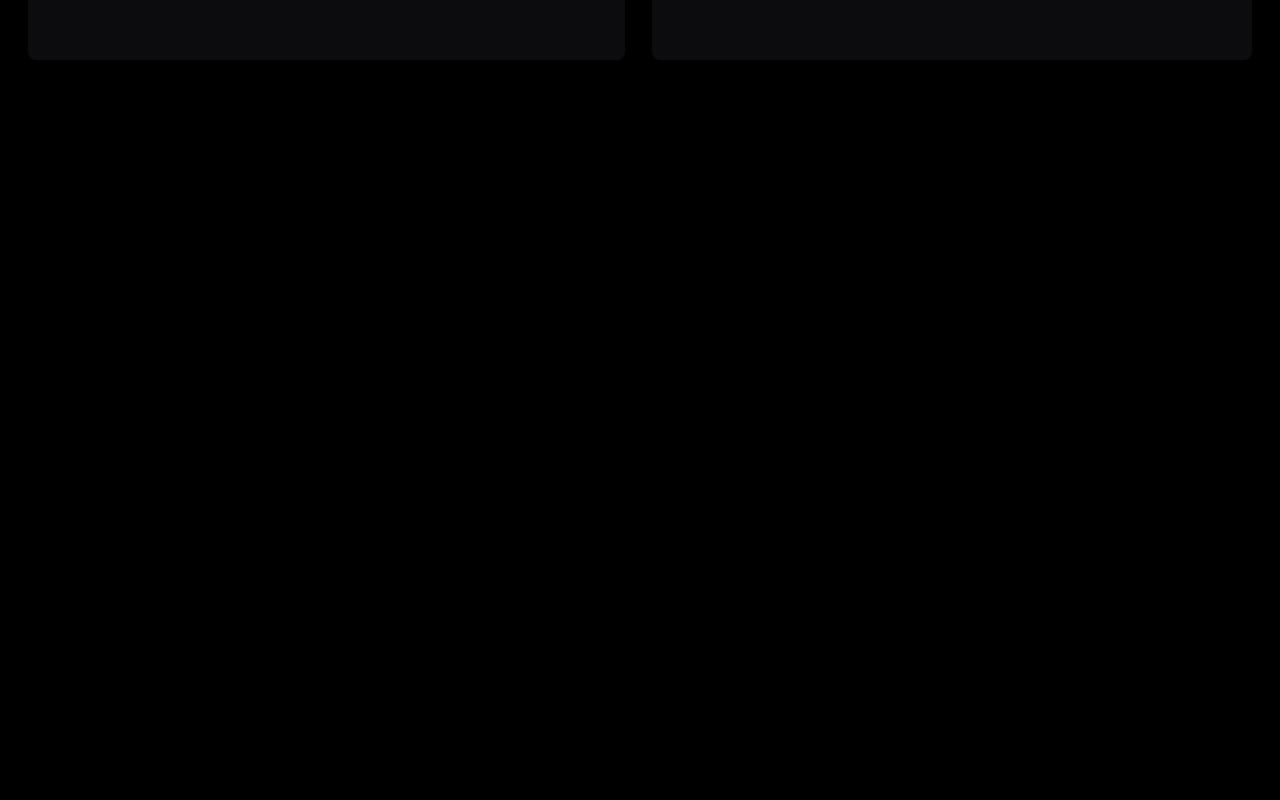
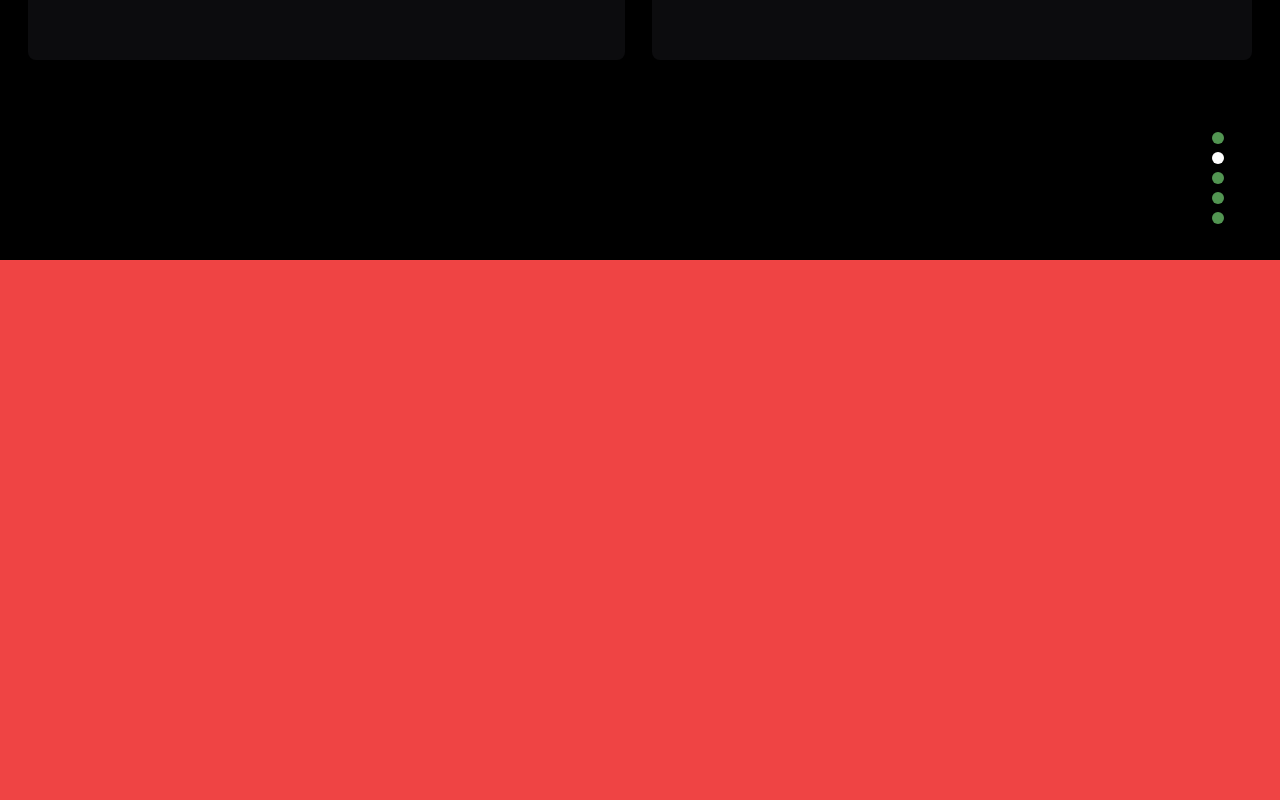
Before and after one commit to AguinaldoDs/AguinaldoFreire.ds, a Next.js app: page /Routes/Home in a window 1280 px wide. Shown: the part 540-1340 px from the top of the page. Built offline with nearby package versions, Linux system fonts and the light colour scheme.

Commit message:
update a

```diff
--- a/app/Routes/Home/Components/DynamicBgColor.tsx
+++ b/app/Routes/Home/Components/DynamicBgColor.tsx
@@ -24,6 +24,10 @@ const DynamicBackground = styled.main`
  #icon {
     border-color: ${(props) => props.$h1Color};
   }
+ #zzz {
+      background-color: ${(props) => props.$h1Color};
+ }
+
 `;
 
 
--- a/app/Routes/Home/page.tsx
+++ b/app/Routes/Home/page.tsx
@@ -4,7 +4,7 @@
 import { FaGithub, FaLinkedin } from "react-icons/fa";
 import { SiGmail } from "react-icons/si";
 import { BsGear } from "react-icons/bs";
-import { useState } from "react";
+import { useState, useEffect, useRef } from "react";
 import { useRouter } from 'next/navigation';
 
 // Biblioteca externa
@@ -23,8 +23,26 @@ const Home: React.FC = () => {
   const [colorTheme, setColorTheme] = useState('black');
   const [colorTextTheme, setColorTextTheme] = useState('white');
   const [colorH1Theme, setH1ColorTheme] = useState('#529552');
+  const [validKeyinView, setValidKeyinView] = useState(0);
 
   // Manipuladores
+  const targetRef = useRef<HTMLDivElement>(null);
+
+  // Função para rolar até o elemento
+  const scrollToDiv = () => {
+    // if (targetRef.current) {
+    //   targetRef.current.scrollIntoView({ behavior: 'smooth' });
+    //   console.log('scroll acionado')
+    // }
+  };
+
+
+  const handleValidKeyInView = (key: number) => {
+    setValidKeyinView(key);
+    console.log(key)
+  };
+
+
   const handleValidConfig = () => {
     setValidConfig(value => !value);
   };
@@ -47,10 +65,9 @@ const Home: React.FC = () => {
     setH1ColorTheme(value === colorH1Theme ? '#529552' : value);
   };
 
-
   return (
     <DynamicBackground
-      className='flex flex-col w-full h-[6000px] overflow-y-auto'
+      className="flex flex-col w-full h-[6000px] overflow-y-auto"
       $bgColor={colorTheme}
       $textColor={colorTextTheme}
       $h1Color={colorH1Theme}
@@ -58,7 +75,7 @@ const Home: React.FC = () => {
       <title>I'm seeing you! 👀</title>
 
       {/* CONTACT ME & CONFIG */}
-      <div className="flex items-center select-none">
+      <div className="flex items-center select-none ">
         <motion.div
           initial={{ opacity: 0 }}
           animate={{ opacity: 1 }}
@@ -69,17 +86,23 @@ const Home: React.FC = () => {
           <div className="fixed flex gap-20 w-max ml-9 mt-10 p-2 justify-between items-center rounded-t-lg rounded-r-lg">
             <div
               id="icon"
-              className="cursor-pointer border-solid border-b-[1px] p-1" onClick={() => { window.open('https://www.linkedin.com/in/aguinaldo-freire-95bb5a181/', '_blank') }}>
+              className="cursor-pointer border-solid border-b-[1px] p-1"
+              onClick={() => { window.open('https://www.linkedin.com/in/aguinaldo-freire-95bb5a181/', '_blank') }}
+            >
               <FaLinkedin size={40} />
             </div>
             <div
               id="icon"
-              className="cursor-pointer border-solid border-b-[1px] p-1" onClick={() => { window.open('https://github.com/AguinaldoDs', '_blank') }}>
+              className="cursor-pointer border-solid border-b-[1px] p-1"
+              onClick={() => { window.open('https://github.com/AguinaldoDs', '_blank') }}
+            >
               <FaGithub size={40} />
             </div>
             <div
               id="icon"
-              className="cursor-pointer border-solid border-b-[1px] p-1" onClick={() => { window.open('https://mail.google.com/mail/?view=cm&fs=1&to=aguinaldofreire.ds@gmail.com', '_blank') }}>
+              className="cursor-pointer border-solid border-b-[1px] p-1"
+              onClick={() => { window.open('https://mail.google.com/mail/?view=cm&fs=1&to=aguinaldofreire.ds@gmail.com', '_blank') }}
+            >
               <SiGmail size={40} />
             </div>
           </div>
@@ -95,13 +118,11 @@ const Home: React.FC = () => {
           </motion.div>
         </motion.div>
 
-
-
         <AnimatePresence>
           {validConfig && (
             <motion.div
               id="UpOptionConfigs"
-              className={`fixed flex-col text-center right-0 mr-24 mt-[10%] p-2 w-[20%] bg-woodsmoke-950 rounded-lg font-extralight`}
+              className="fixed flex-col text-center right-0 mr-24 mt-[10%] p-2 w-[20%] bg-woodsmoke-950 rounded-lg font-extralight"
               initial={{ opacity: 0 }}
               animate={{ opacity: 1 }}
               exit={{ opacity: 0 }}
@@ -110,7 +131,7 @@ const Home: React.FC = () => {
               {list.map((item, index) => (
                 <motion.div
                   key={index}
-                  className={`mt-2 cursor-pointer`}
+                  className="mt-2 cursor-pointer"
                   initial={{ opacity: 0, y: 50 }}
                   animate={{ opacity: 1, y: 0 }}
                   transition={{ delay: index * 0.2 }}
@@ -145,33 +166,70 @@ const Home: React.FC = () => {
         )}
       </div>
 
+      {/* ref - header: map position */}
+      <div className="fixed flex-col right-0 bottom-0 mb-9 mr-14">
+        {[1, 2, 3, 4, 5].map((number, index) => (
+          <p
+            key={index}
+            id="zzz"
+            className='w-3 h-3 rounded-full mt-2 cursor-pointer'
+             style={{
+              backgroundColor: validKeyinView === number ? 'white' : colorH1Theme
+            }}
+          >
+          </p>
+        ))}
+      </div>
+
       {/* ref.1 (aclopa welcome e opções ) */}
-      <motion.div className="flex justify-evenly h-dvh items-center">
+      <motion.div className="flex justify-evenly h-dvh items-center ">
         {/* Welcome */}
-        <div className="flex p-10 w-max h-[50%] font-extralight rounded-lg bg-woodsmoke-950">
+        <motion.div className="flex p-10 w-max h-[50%] font-extralight rounded-lg bg-woodsmoke-950">
           <motion.div
             initial={{ y: "20%" }}
             animate={{ y: "0%" }}
             exit={{ y: "-10%" }}
             transition={{ duration: 0.7 }}
             className="p-10"
+            whileInView={() => handleValidKeyInView(1)}
+            viewport={{ once: false,  amount: 0.5 }}
           >
-            <h1 className="text-8xl"
-              id="PrincipalColor">Welcome!</h1>
+            <h1 className="text-8xl" id="PrincipalColor">Welcome!</h1>
             <p className="mt-5">I'm Aguinaldo,</p>
             <span className="mt-5">A 23yo Data Analyst and Scientist in Brazil🇧🇷</span>
           </motion.div>
-        </div>
+        </motion.div>
 
         {/* Menu */}
         <motion.div className="flex flex-col h-[50%] w-[600px] gap-10 font-light justify-center items-center bg-woodsmoke-950 rounded-lg underline underline-offset-8 decoration-white decoration-double" id="PrincipalColor">
-          <motion.span className="cursor-pointer"
-          // onClick={toProfile}
-          >Profile</motion.span>
+          <motion.span className="cursor-pointer">
+            Profile
+          </motion.span>
           <span className="cursor-pointer">About me</span>
           <span className="cursor-pointer">Jobs & Feedback</span>
         </motion.div>
       </motion.div>
+
+      {/* Profile */}
+      <div>
+        <motion.div
+        className="flex justify-evenly h-dvh items-center bg-red-500"
+        whileInView={() => {handleValidKeyInView(2)}}
+        viewport={{ once: false,  amount: 0.7 }}
+        >
+
+          {/* <div
+          className="bg-blue-700"
+
+          >
+          testando
+          </div> */}
+        </motion.div>
+      </div>
+
+
+
+
     </DynamicBackground>
   );
 };
--- a/package.json
+++ b/package.json
@@ -13,7 +13,7 @@
     "framer": "^2.4.1",
     "motion": "^10.18.0",
     "next": "14.2.4",
-    "react": "^18",
+    "react": "^18.3.1",
     "react-dom": "^18",
     "react-icons": "^5.3.0",
     "styled-components": "^6.1.12"
```
Also changed, not shown: 1 other file (tests, documents, lock files or other folders).
